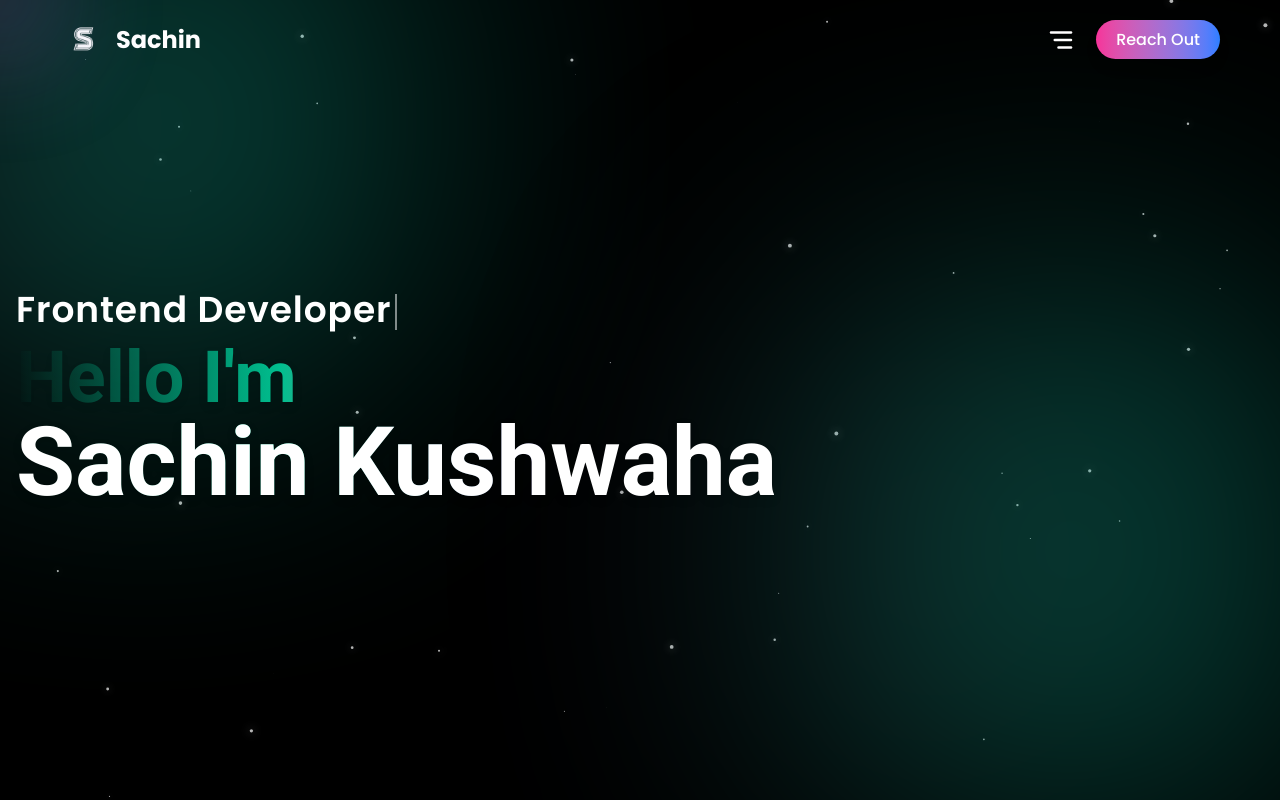
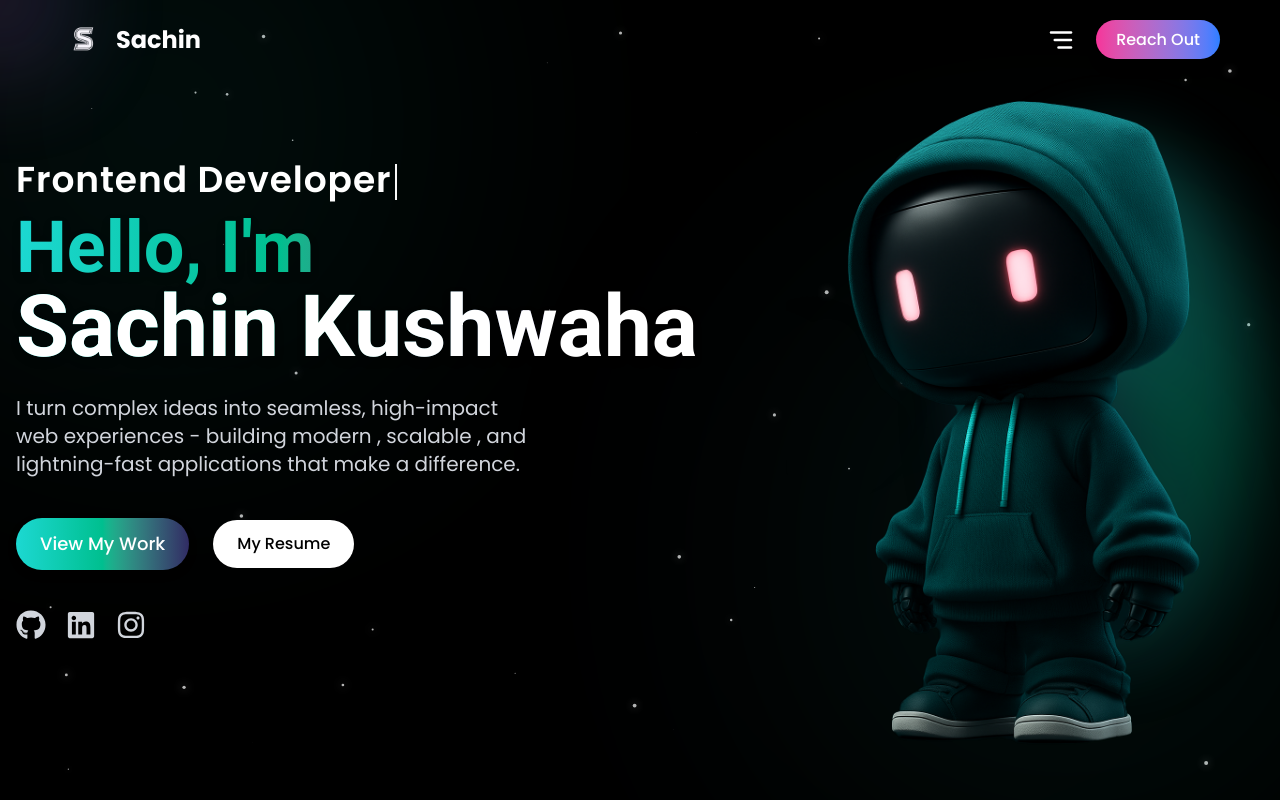
Before and after one commit to sachindataninja123/portfolio-showcase, a React (Vite) app in the folder React Portfolio/: page / in a window 1280 px wide. Shown: the top 800 px of the page. Built offline with nearby package versions, Linux system fonts and the light colour scheme.

Commit message:
Update something

```diff
--- a/React Portfolio/src/App.jsx
+++ b/React Portfolio/src/App.jsx
@@ -1,4 +1,4 @@
-import React from "react";
+import React, { useState } from "react";
 import Navbar from "./components/Navbar";
 import About from "./sections/About";
 import Home from "./sections/Home";
@@ -8,11 +8,16 @@ import Experience from "./sections/Experience";
 import Testmonials from "./sections/Testmonials";
 import Contact from "./sections/Contact";
 import Footer from "./sections/Footer";
-import ParticleBackground from "./components/ParticleBackground";
 import CustomCursor from "./components/CustomCursor";
+import IntroAnimation from "./components/IntroAnimation";
 
 const App = () => {
+  const [introdone, setIntroDone] = useState(false);
+
   return (
+    <>
+      {!introdone && <IntroAnimation onFinish={() => setIntroDone(true)} />}
+      {introdone && (
         <div className="relative gradients">
           <CustomCursor />
           {/* <ParticleBackground /> */}
@@ -27,6 +32,8 @@ const App = () => {
           <Contact />
           <Footer />
         </div>
+      )}
+    </>
   );
 };
 
--- a/React Portfolio/src/components/IntroAnimation.jsx
+++ b/React Portfolio/src/components/IntroAnimation.jsx
@@ -1,11 +1,65 @@
-import React from 'react'
+import { motion, AnimatePresence } from "framer-motion";
+import React, { useEffect, useMemo, useState } from "react";
 
-const IntroAnimation = () => {
+const IntroAnimation = ({ onFinish }) => {
+  const greetings = useMemo(() => [
+    "Hello",
+    "Bonjour",
+    "Hola",
+    "Salam",
+    "Ciao",
+    "Olá",
+    "Здравствуйте",
+    "Merhaba",
+    "Γειά",
+    "Hej",
+    "Hallo",
+    "नमस्ते",
+  ]);
+
+  const [index, setIndex] = useState(0);
+  const [visible, setVisible] = useState(true);
+
+  useEffect(() => {
+    if (index < greetings.length - 1) {
+      const id = setInterval(() => setIndex((i) => i + 1), 180);
+      return () => clearInterval(id);
+    } else {
+      const t = setTimeout(() => setVisible(false), 300);
+      return () => clearTimeout(t);
+    }
+  }, [index, greetings.length]);
+
   return (
     <div>
-      <h1>IntroAnimation</h1>
+      <AnimatePresence onExitComplete={onFinish}>
+        {visible && (
+          <motion.div
+            className="fixed inset-0 z-9999 flex items-center justify-center bg-black text-white overflow-hidden"
+            initial={{ y: 0 }}
+            exit={{
+              y: "-100%",
+              transition: {
+                duration: 1.05,
+                ease: [0.22, 1, 0.36, 1],
+              },
+            }}
+          >
+            <motion.h1
+              key={index}
+              className="text-5xl md:text-7xl lg:text-8xl font-bold"
+              initial={{ opacity: 0, y: 20 }}
+              animate={{ opacity: 1, y: 0 }}
+              exit={{ opacity: 0, y: -20 }}
+              transition={{ duration: 0.12 }}
+            >
+              {greetings[index]}
+            </motion.h1>
+          </motion.div>
+        )}
+      </AnimatePresence>
     </div>
-  )
-}
+  );
+};
 
-export default IntroAnimation
+export default IntroAnimation;
--- a/React Portfolio/src/components/Navbar.jsx
+++ b/React Portfolio/src/components/Navbar.jsx
@@ -59,7 +59,7 @@ useEffect(() => {
   return (
     <>
       <nav
-        className={`fixed top-0 left-0 w-full flex items-center justify-between lg:px-15 px-6 py-4 z-50 transition-transform duration-300 ${
+        className={`fixed top-0 left-0 w-full flex items-center justify-between lg:px-15 px-4 py-4 z-50 transition-transform duration-300 ${
           visible ? "translate-y-0" : "-translate-y-full"
         } `}
       >
--- a/React Portfolio/src/components/ParticleBackground.jsx
+++ b/React Portfolio/src/components/ParticleBackground.jsx
@@ -75,7 +75,7 @@ const ParticleBackground = () => {
     <div>
       <canvas
         ref={Canvasref}
-        className="fixed top-0 left-0 w-full h-full pointer-events-auto z-0 "
+        className="absolute top-0 left-0 w-full h-full pointer-events-auto z-0 "
       ></canvas>
     </div>
   );
--- a/React Portfolio/src/sections/About.jsx
+++ b/React Portfolio/src/sections/About.jsx
@@ -3,7 +3,7 @@ import React from "react";
 const About = () => {
   return (
     <div className="w-full h-screen">
-      <h1>about</h1>
+
     </div>
   );
 };
--- a/React Portfolio/src/sections/Footer.jsx
+++ b/React Portfolio/src/sections/Footer.jsx
@@ -1,9 +1,11 @@
 import React from 'react'
+import ParticleBackground from '../components/ParticleBackground'
 
 const Footer = () => {
   return (
     <div className='w-full h-screen'>
       <h1>footer</h1>
+
     </div>
   )
 }
--- a/React Portfolio/src/sections/Home.jsx
+++ b/React Portfolio/src/sections/Home.jsx
@@ -1,6 +1,40 @@
 import React, { useEffect, useMemo, useState } from "react";
 import ParticleBackground from "../components/ParticleBackground";
-import { motion } from "framer-motion";
+import { motion, scale } from "framer-motion";
+import { FaGithub } from "react-icons/fa";
+import { FaLinkedin } from "react-icons/fa";
+import { FaInstagram } from "react-icons/fa";
+import avator from "../assets/avator.png";
+
+const socials = [
+  {
+    Icon: <FaGithub />,
+    label: "Github",
+    href: "https://github.com/sachindataninja123",
+  },
+  {
+    Icon: <FaLinkedin />,
+    label: "Linkedin",
+    href: "https://www.linkedin.com/in/sachikushwaha/",
+  },
+  {
+    Icon: <FaInstagram />,
+    label: "Insta",
+    href: "https://www.instagram.com/its_you178/?hl=en",
+  },
+];
+
+const glowVariants = {
+  initial: { scale: 1, y: 0, filter: "drop-shadow(0 0 0 rgba(0 ,0 ,0 , 0))" },
+  hover: {
+    scale: 1.2,
+    y: -3,
+    filter:
+      "drop-shadow(0 0 8px rgba(13,88,204,0.9)) drop-shadow(0 0 18px rgba(16,185,129,0.8)) ",
+    transition: { type: "spring", stiffness: 300, damping: 15 },
+  },
+  tap: { scale: 0.95, y: 0, transition: { duration: 0.08 } },
+};
 
 const Home = () => {
   const roles = useMemo(() => ["Frontend Developer", "Web Developer"], []);
@@ -60,12 +94,97 @@ const Home = () => {
               ></span>
             </motion.div>
             <motion.h1
-            className="text-4xl sm:text-5xl md:text-6xl lg:text-7xl font-bold text-transparent bg-clip-text bg-linear-to-r from-[#1c8d2] via-[#00bf8f] to-[#302b63] drop-shadow-lg ">
-              Hello I'm
+              className="text-4xl sm:text-5xl md:text-6xl lg:text-7xl font-bold text-transparent bg-clip-text bg-linear-to-r from-[#1cd8d2] via-[#00bf8f] to-[#302b63] drop-shadow-lg"
+              initial={{ opacity: 0, y: 40 }}
+              animate={{ opacity: 1, y: 0 }}
+              transition={{ duration: 1 }}
+            >
+              Hello, I'm
               <br />
-              <span className="text-white font-bold text-5xl sm:text-6xl md:text-7xl lg:text-8xl lg:whitespace-nowrap">Sachin Kushwaha</span>
+              <span className="text-white font-bold text-5xl sm:text-6xl md:text-7xl lg:text-[86px] lg:whitespace-nowrap">
+                Sachin Kushwaha
+              </span>
             </motion.h1>
+            <motion.p
+              className="mt-6 text-base sm:text-lg md:text-xl text-gray-300 max-w-2xl mx-auto lg:mx-0 "
+              initial={{ opacity: 0, y: 12 }}
+              animate={{ opacity: 1, y: 0 }}
+              transition={{ duration: 0.8, delay: 0.4 }}
+            >
+              I turn complex ideas into seamless, high-impact web experiences -
+              building modern , scalable , and lightning-fast applications that
+              make a difference.
+            </motion.p>
+            <motion.div
+              className="mt-10 flex flex-wrap items-center justify-center lg:justify-start gap-6"
+              initial={{ opacity: 0 }}
+              animate={{ opacity: 1 }}
+              transition={{ duration: 0.8, delay: 0.8 }}
+            >
+              <a
+                href="#projects"
+                className="px-6 py-3 rounded-full font-medium text-lg text-white  bg-linear-to-r from-[#1cd8d2] via-[#00bf8f] to-[#302b63] drop-shadow-lg   hover:scale-105 transition-all"
+              >
+                View My Work
+              </a>
+              <a
+                href="../../public/Resume.pdf"
+                target="_blank"
+                className="px-6 py-3 rounded-full text-black bg-white font-medium transition-all hover:scale-105"
+              >
+                My Resume
+              </a>
+            </motion.div>
+            <div className="mt-10 flex gap-5 text-2xl md:text-3xl justify-center lg:justify-start">
+              {socials.map(({ Icon, label, href }) => {
+                return (
+                  <motion.a
+                    href={href}
+                    target="_blank"
+                    key={label}
+                    aria-label={label}
+                    rel="noopener noreferrer"
+                    variants={glowVariants}
+                    initial="initial"
+                    whileHover="hover"
+                    whileTap="tap"
+                    className="text-gray-300"
+                  >
+                    {Icon}
+                  </motion.a>
+                );
+              })}
+            </div>
           </div>
+        </div>
+
+        <div className="relative hidden lg:block">
+          <div
+            className="absolute top-1/2 -translate-y-1/2 pointer-events-none"
+            style={{
+              right: "10px",
+              width: "min(22vw , 410px)",
+              height: "min(40vw , 760px)",
+              borderRadius: "50%",
+              filter: "blur(38px)",
+              opacity: 0.32,
+              background:
+                "conic-gradient(from 0deg , #1cd8d2 , #00bf8f , #302b63 , #1cd8d2)",
+            }}
+          />
+          <motion.img
+            src={avator}
+            alt="sachin"
+            className="absolute top-1/2  -translate-y-1/2 object-contain select-none pointer-events-none "
+            style={{
+              right: "-50px",
+              width: "min(45vw , 780px)",
+              maxHeight: "90vh",
+            }}
+            initial={{ opacity: 0, scale: 0.98, y: 40 }}
+            animate={{ opacity: 1, y: 0, scale: 1 }}
+            transition={{ delay: 0.2, duration: 0.8 }}
+          />
         </div>
       </div>
     </section>
```
Also changed, not shown: 1 other file (tests, documents, lock files or other folders). Lines whose indentation alone changed are shown as unchanged.
